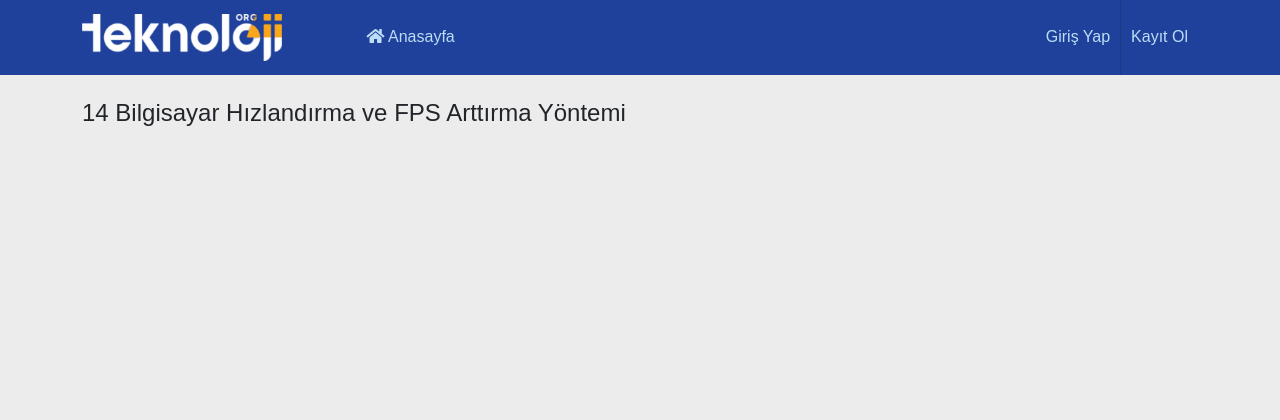
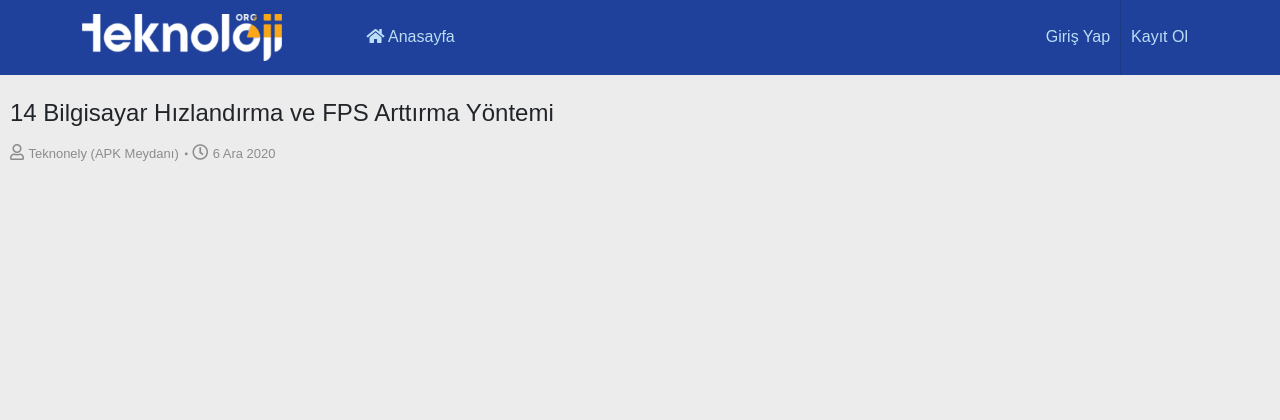
Before and after one commit to umuterozan/codeigniter3-forum, a CodeIgniter app: page /project/index.php/topic/index/1 in a window 1280 px wide. Shown: the top 420 px of the page. Run offline with CodeIgniter, Linux system fonts and the light colour scheme.

Commit message:
Topic tasarımı çalışmaları

```diff
--- a/application/views/topic.php
+++ b/application/views/topic.php
@@ -15,8 +15,29 @@
     <?php $this->load->view('includes/navbar');?>
     <section>
     <?php $this->load->view('includes/modal');?>
-        <div class="container">
-            <h3>14 Bilgisayar Hızlandırma ve FPS Arttırma Yöntemi</h3>
+        <div class="p-body">
+            <div class="container p-body-inner">
+                <div class="p-body-header">
+                    <div class="p-title">
+                        <h3 class="p-title-value">14 Bilgisayar Hızlandırma ve FPS Arttırma Yöntemi</h3>
+                    </div>
+                    <div class="p-description">
+                        <ul class="listInline listInline--bullet">
+                            <li>
+                                <i class="fa--xf far fa-user"></i>
+                                <span class="u-srOnly"></span>
+                                <a href="#" class="username  u-concealed" dir="auto">Teknonely (APK Meydanı)</a>
+                            </li>
+                            <li>
+                                <i class="fas fa-circle" style="font-size: 3px;position: relative;bottom: 3px;left: 3px;margin-right: 3px;color: #8c8c8c;"></i>
+                                <i class="fa--xf far fa-clock"></i>
+                                <span class="u-srOnly"></span>
+                                <a href="#" class="u-concealed"><time class="u-dt" dir="auto" datetime="2020-12-06T15:24:40+0000" data-time="1607268280" data-date-string="6 Ara 2020" data-time-string="15:24" title="6 Ara 2020, Saat: 15:24">6 Ara 2020</time></a>
+                            </li>
+                        </ul>
+                    </div>
+                </div>
+            </div>
         </div>
     </section>
     <br>
--- a/assets/scss/style.scss
+++ b/assets/scss/style.scss
@@ -465,6 +465,90 @@ section {
             background: linear-gradient(0deg, #edf6fd, #f6fafe);
         }
     }
+
+    .p-body {
+        display: flex;
+        align-items: stretch;
+        flex-grow: 1;
+        min-height: 1px;
+
+        .container.p-body-inner {
+            display: flex;
+            flex-direction: column;
+            width: 100%;
+            max-width: 1300px;
+            padding: 0 10px;
+            margin: 0 auto;
+        }
+
+        .p-body-header {
+            margin-bottom: 10px;
+
+            .p-title {
+                display: flex;
+                flex-wrap: wrap;
+                align-items: center;
+                align-items: center;
+                max-width: 100%;
+                margin-bottom: -5px;
+            }
+
+            .p-description {
+                margin: 5px 0 0;
+                padding: 0;
+
+                .listInline {
+                    list-style: none;
+                    margin: 0;
+                    padding: 0;
+                    li {
+                        float: left;
+                        i {
+                            color: #8c8c8c;
+                        }
+                        a {
+                            text-decoration: none;
+                            font-size: 13px;
+                            color: #8c8c8c;
+                            &:hover {
+                                text-decoration: underline;
+                            }
+                        }
+                        &:last-child {
+                            margin-left: 3px;
+                        }
+                    }
+
+                    .listInline>li {
+                        display: inline;
+                        margin: 0;
+                        padding: 0;
+                    }
+
+                    .u-srOnly {
+                        position: absolute;
+                        height: 1px;
+                        width: 1px;
+                        margin: -1px;
+                        padding: 0;
+                        border: 0;
+                        clip: rect(0 0 0 0);
+                        overflow: hidden;
+                    }
+                }
+            }
+        }
+
+    }
+    .far {
+        display: inline-block;
+        font-style: normal;
+        font-variant: normal;
+        text-rendering: auto;
+        line-height: 1;
+        position: relative;
+        font-weight: 400;
+    }
 }
 
 footer {
```
Also changed, not shown: assets/css/style.css (+105 -0 lines), assets/css/style.min.css, 2 other files.
